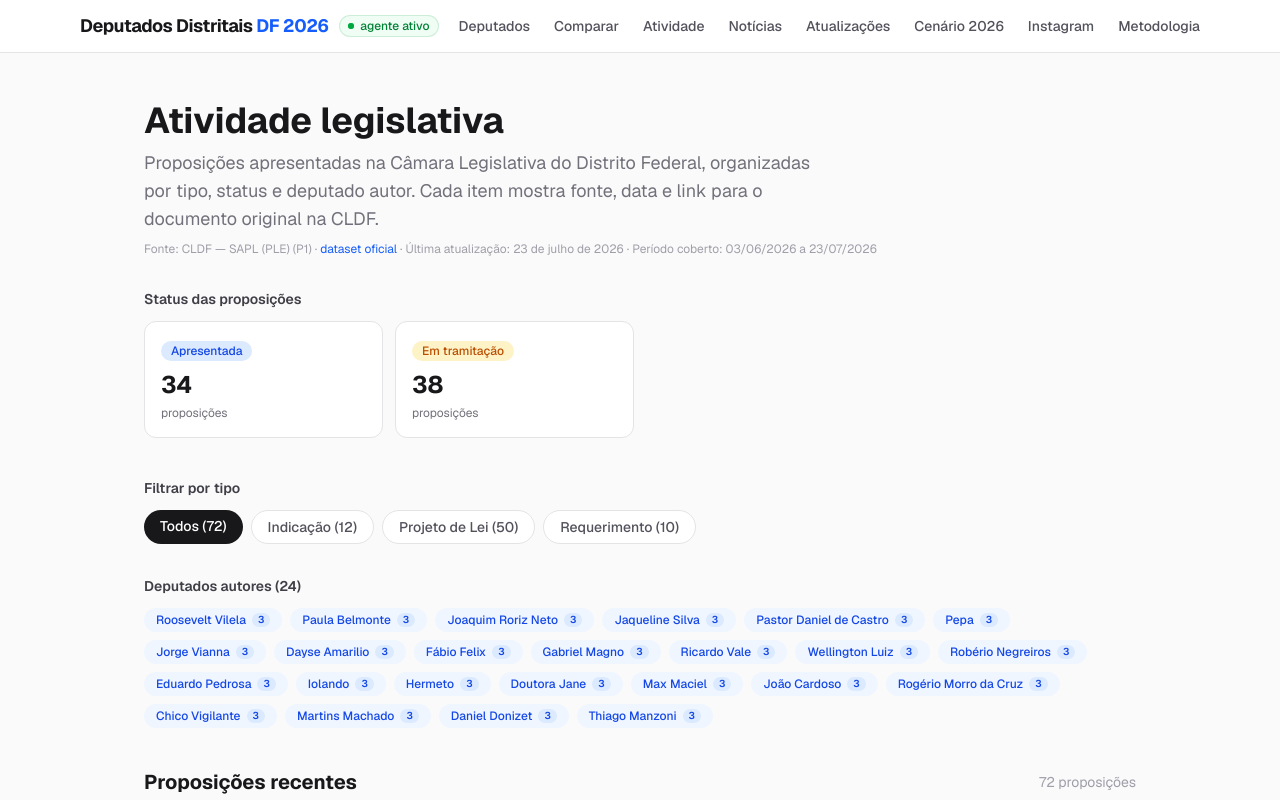
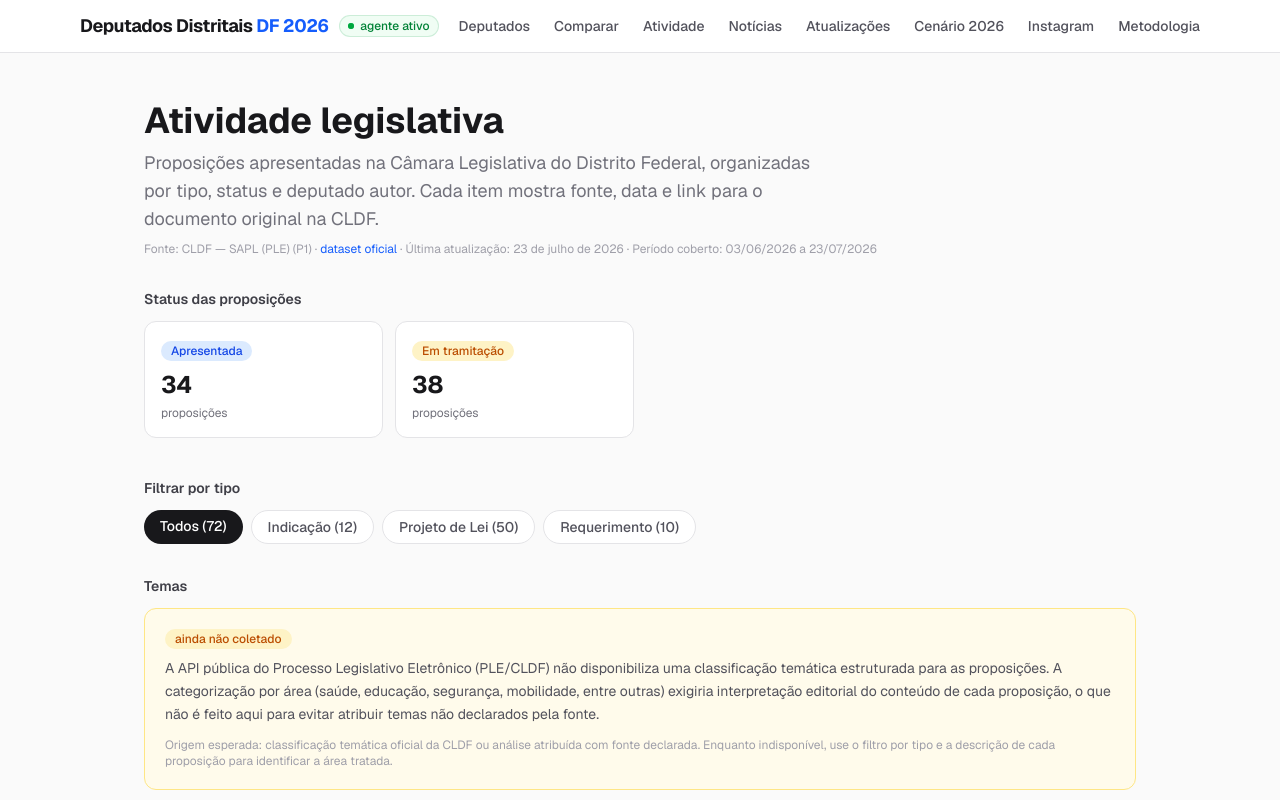
Before and after one commit to gustavomelofr/deputados-distritais-df-2026, a Next.js app: page /atividade-legislativa in a window 1280 px wide. Shown: the top 800 px of the page. Built offline with nearby package versions, Linux system fonts and the light colour scheme.

Commit message:
feat(loop): atualização aprovada 2026-07-25T20-16-43-255Z (#30)
Co-authored-by: Agente Contínuo <agente@deputadosdistritais.dev>

```diff
--- a/src/app/atividade-legislativa/page.tsx
+++ b/src/app/atividade-legislativa/page.tsx
@@ -226,6 +226,34 @@ export default async function AtividadeLegislativaPage({ searchParams }: Props)
         </div>
       </section>
 
+      {/* Temas */}
+      <section className="mb-10" aria-label="Temas das proposições">
+        <h2 className="text-sm font-semibold text-zinc-700 mb-3">
+          Temas
+        </h2>
+        <div className="rounded-xl border border-amber-200 bg-amber-50 p-5">
+          <div className="flex items-center gap-2 mb-2">
+            <span className="rounded-full bg-amber-100 text-amber-700 text-xs font-medium px-2.5 py-0.5">
+              ainda não coletado
+            </span>
+          </div>
+          <p className="text-sm text-zinc-600 leading-relaxed">
+            A API pública do Processo Legislativo Eletrônico (PLE/CLDF) não
+            disponibiliza uma classificação temática estruturada para as
+            proposições. A categorização por área (saúde, educação,
+            segurança, mobilidade, entre outras) exigiria interpretação
+            editorial do conteúdo de cada proposição, o que não é feito
+            aqui para evitar atribuir temas não declarados pela fonte.
+          </p>
+          <p className="text-xs text-zinc-400 mt-3">
+            Origem esperada: classificação temática oficial da CLDF ou
+            análise atribuída com fonte declarada. Enquanto indisponível,
+            use o filtro por tipo e a descrição de cada proposição para
+            identificar a área tratada.
+          </p>
+        </div>
+      </section>
+
       {/* Deputados autores */}
       <section className="mb-10" aria-label="Deputados autores">
         <h2 className="text-sm font-semibold text-zinc-700 mb-3">
```
Also changed, not shown: 1 other file (tests, documents, lock files or other folders).
